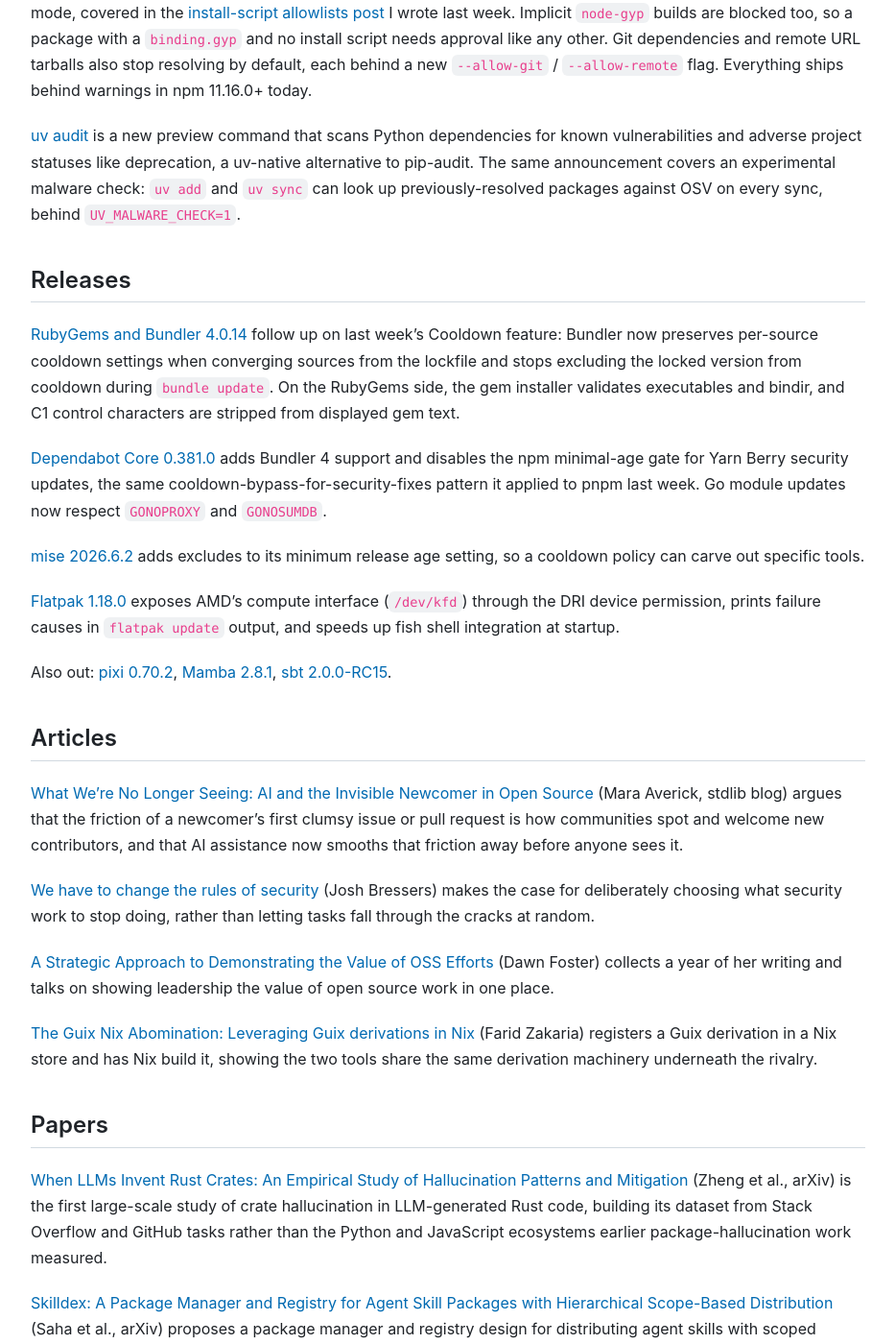
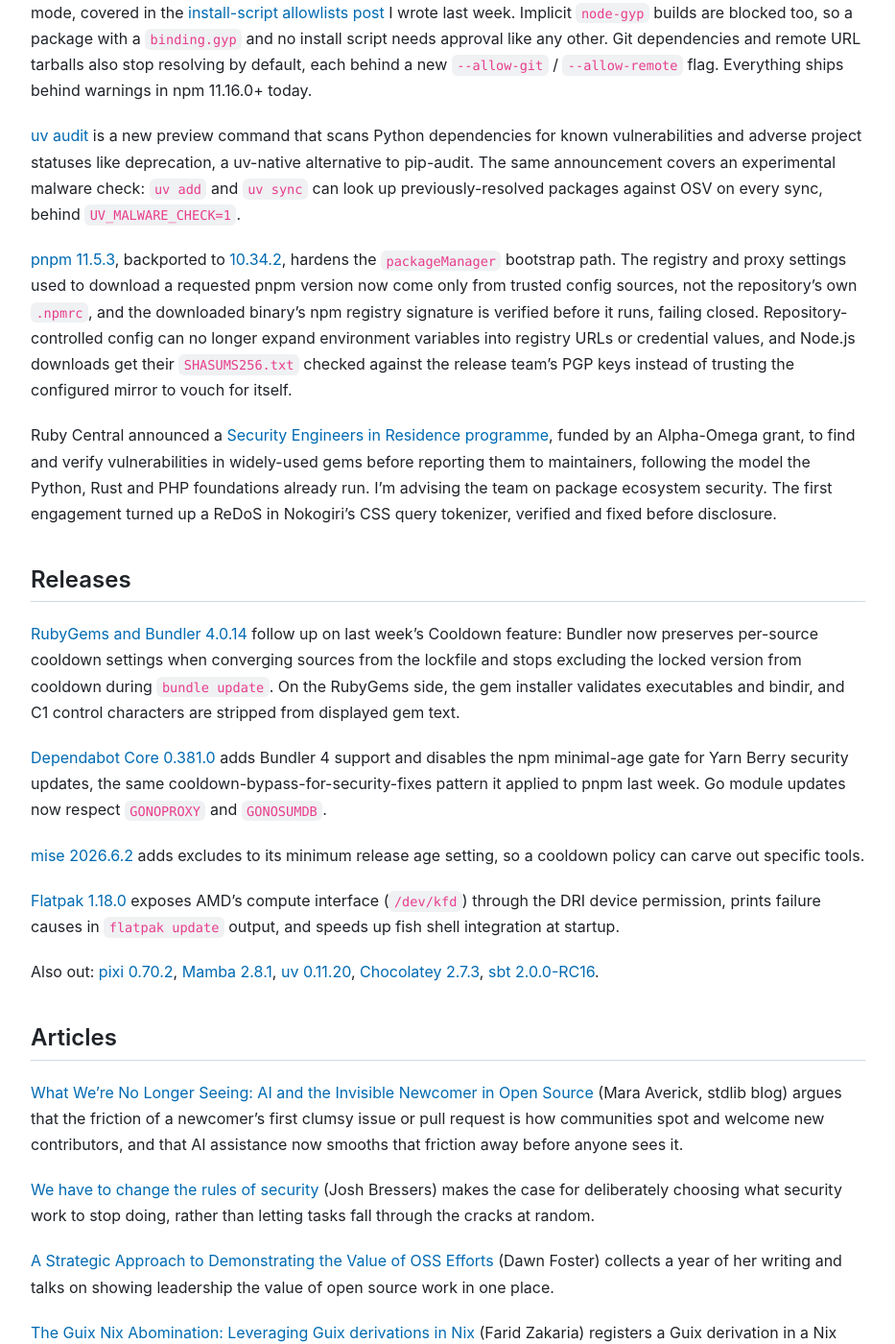
Before and after one commit to andrew/nesbitt.io, a Jekyll site: the page built from _posts/2026-06-13-this-week-in-package-management.md, in a window 1280 px wide and 1400 px high, scrolled down 577 px. Shown: the whole window at 96% size, without its empty margins (173-1106 px from the left). Built offline with Jekyll 4.4.1, drawn with Linux system fonts in a browser that asks for light colours; comment, search, counter and statistics services are not loaded; some of the changed text lies outside the part shown.

Commit message:
Update twipm

```diff
--- a/_data/stats.json
+++ b/_data/stats.json
@@ -1,5 +1,5 @@
 {
-  "generated_at": "2026-06-10T16:16:51Z",
+  "generated_at": "2026-06-11T09:21:10Z",
   "total_posts": 161,
   "total_words": 224186,
   "reading_minutes": 1121,
--- a/_posts/2026-06-13-this-week-in-package-management.md
+++ b/_posts/2026-06-13-this-week-in-package-management.md
@@ -16,6 +16,10 @@
 
 [uv audit](https://astral.sh/blog/uv-audit) is a new preview command that scans Python dependencies for known vulnerabilities and adverse project statuses like deprecation, a uv-native alternative to pip-audit. The same announcement covers an experimental malware check: `uv add` and `uv sync` can look up previously-resolved packages against OSV on every sync, behind `UV_MALWARE_CHECK=1`.
 
+[pnpm 11.5.3](https://github.com/pnpm/pnpm/releases/tag/v11.5.3), backported to [10.34.2](https://github.com/pnpm/pnpm/releases/tag/v10.34.2), hardens the `packageManager` bootstrap path. The registry and proxy settings used to download a requested pnpm version now come only from trusted config sources, not the repository's own `.npmrc`, and the downloaded binary's npm registry signature is verified before it runs, failing closed. Repository-controlled config can no longer expand environment variables into registry URLs or credential values, and Node.js downloads get their `SHASUMS256.txt` checked against the release team's PGP keys instead of trusting the configured mirror to vouch for itself.
+
+Ruby Central announced a [Security Engineers in Residence programme](https://rubycentral.org/news/strengthening-security-for-the-ruby-ecosystem/), funded by an Alpha-Omega grant, to find and verify vulnerabilities in widely-used gems before reporting them to maintainers, following the model the Python, Rust and PHP foundations already run. I'm advising the team on package ecosystem security. The first engagement turned up a ReDoS in Nokogiri's CSS query tokenizer, verified and fixed before disclosure.
+
 ## Releases
 
 [RubyGems and Bundler 4.0.14](https://blog.rubygems.org/2026/06/10/4.0.14-released.html) follow up on last week's Cooldown feature: Bundler now preserves per-source cooldown settings when converging sources from the lockfile and stops excluding the locked version from cooldown during `bundle update`. On the RubyGems side, the gem installer validates executables and bindir, and C1 control characters are stripped from displayed gem text.
@@ -26,7 +30,7 @@
 
 [Flatpak 1.18.0](https://github.com/flatpak/flatpak/releases/tag/1.18.0) exposes AMD's compute interface (`/dev/kfd`) through the DRI device permission, prints failure causes in `flatpak update` output, and speeds up fish shell integration at startup.
 
-Also out: [pixi 0.70.2](https://github.com/prefix-dev/pixi/releases/tag/v0.70.2), [Mamba 2.8.1](https://github.com/mamba-org/mamba/releases/tag/2.8.1), [sbt 2.0.0-RC15](https://github.com/sbt/sbt/releases/tag/v2.0.0-RC15).
+Also out: [pixi 0.70.2](https://github.com/prefix-dev/pixi/releases/tag/v0.70.2), [Mamba 2.8.1](https://github.com/mamba-org/mamba/releases/tag/2.8.1), [uv 0.11.20](https://github.com/astral-sh/uv/releases/tag/0.11.20), [Chocolatey 2.7.3](https://github.com/chocolatey/choco/releases/tag/2.7.3), [sbt 2.0.0-RC16](https://github.com/sbt/sbt/releases/tag/v2.0.0-RC16).
 
 ## Articles
 
@@ -37,6 +41,8 @@
 [A Strategic Approach to Demonstrating the Value of OSS Efforts](https://fastwonderblog.com/2026/06/08/a-strategic-approach-to-demonstrating-the-value-of-oss-efforts/) (Dawn Foster) collects a year of her writing and talks on showing leadership the value of open source work in one place.
 
 [The Guix Nix Abomination: Leveraging Guix derivations in Nix](https://fzakaria.com/2026/06/05/the-guix-nix-abomination-leveraging-guix-derivations-in-nix) (Farid Zakaria) registers a Guix derivation in a Nix store and has Nix build it, showing the two tools share the same derivation machinery underneath the rivalry.
+
+[Are insecure code completions a vulnerability?](https://sethmlarson.dev/are-insecure-code-completions-a-vulnerability) (Seth Larson) catches PyCharm's line completion suggesting `CERT_NONE` and warning-suppression boilerplate, and argues a CVE is the wrong mechanism for systematically insecure suggestions, though vendors should still fix them at the source.
 
 ## Papers
 
```
